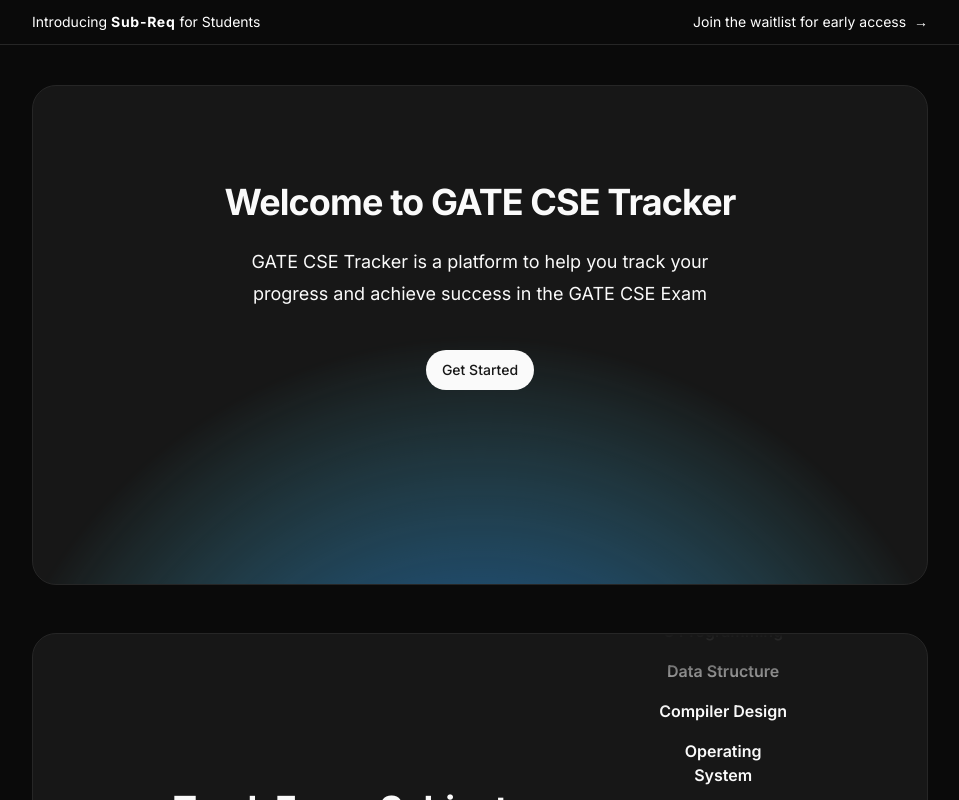
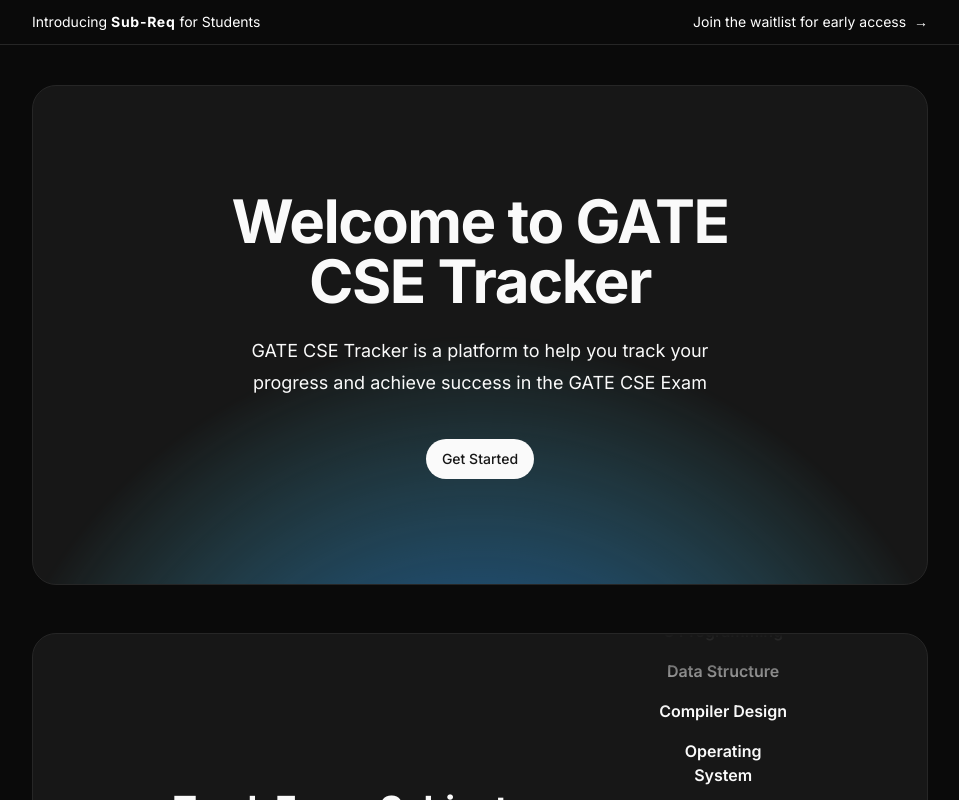
Before and after one commit to PritishMishraa/gatecsetracker, a Next.js app: page / in a window 1280 px wide. Shown: the top 800 px of the page, without its empty margins (160-1119 px from the left). Built offline with nearby package versions, Linux system fonts and the light colour scheme.

Commit message:
increase font

```diff
--- a/components/WelcomeBox.tsx
+++ b/components/WelcomeBox.tsx
@@ -5,9 +5,9 @@ import Link from "next/link";
 
 const WelcomeBox = () => {
   return (
-    <div className="relative isolate overflow-hidden bg-primary-foreground border px-6 py-24 text-center rounded-3xl sm:px-16 w-full my-auto h-[500px]">
+    <div className="relative isolate overflow-hidden bg-primary-foreground border px-6 py-24 text-center rounded-3xl sm:px-16 w-full my-auto h-[500px] flex flex-col items-center justify-center">
       <h2>
-        <Balancer className="mx-auto max-w-2xl text-3xl font-bold tracking-tight sm:text-4xl">
+        <Balancer className="mx-auto max-w-2xl text-4xl font-bold tracking-tight sm:text-6xl">
           Welcome to GATE CSE Tracker
         </Balancer>
       </h2>
@@ -17,7 +17,7 @@ const WelcomeBox = () => {
           achieve success in the GATE CSE Exam
         </Balancer>
       </p>
-      <div className="mt-10 flex items-center justify-center gap-x-6">
+      <div className="mt-10">
         <Link href="/subject">
           <Button className="rounded-3xl">Get Started</Button>
         </Link>
```
